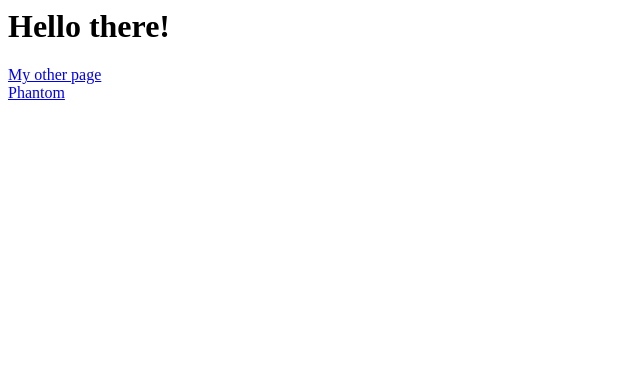
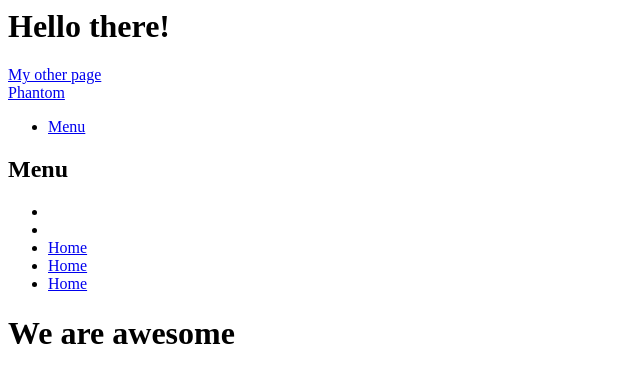
Before and after one commit to shawnelldh/product-1, a plain HTML site: page index.html in a window 1280 px wide. Shown: the whole page, without its empty margins (0-640 px from the left). Drawn offline with Linux system fonts and the light colour scheme.

Commit message:
1 file modified

```diff
--- a/index.html
+++ b/index.html
@@ -19,6 +19,43 @@
             <span class="symbol"><img src='images/logo.svg' alt='' /></span class="title">Phantom </span>
 
 
+          </a>
+<nav>
+
+     <ul>
+       <li><a href="#menu">Menu</a></li>
+     </ul>
+
+    </nav>
+
+  </header>
+
+  <nav id ='menu'>
+      <h2>Menu</h2>
+        <ul>
+          <li><a href="index.html"></a></li>
+          <li><a href="index.html"></a></li>
+          <li><a href="index.html">Home</a></li>
+          <li><a href="index.html">Home</a></li>
+          <li><a href="index.html">Home</a></li>
+
+        </ul>
+      </nav>
+
+      <div id="main">
+        <div class="inner">
+             <header>
+               <h1>  We are awesome </h1>
+
+             </header>
+               <section class="tiles">
+                  <article class="image">
+                    <img src="images"   alt="">
+
+
+
+
+
 
 
 
```
